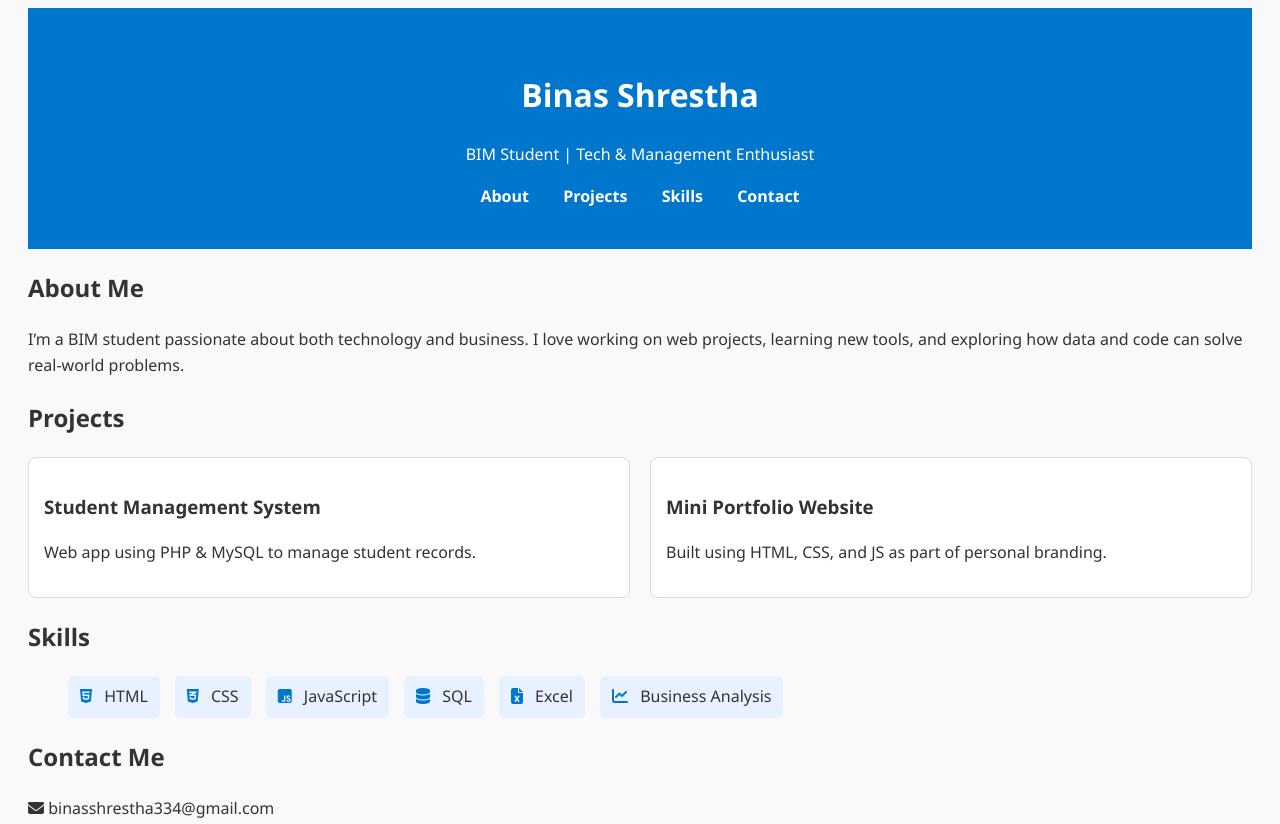
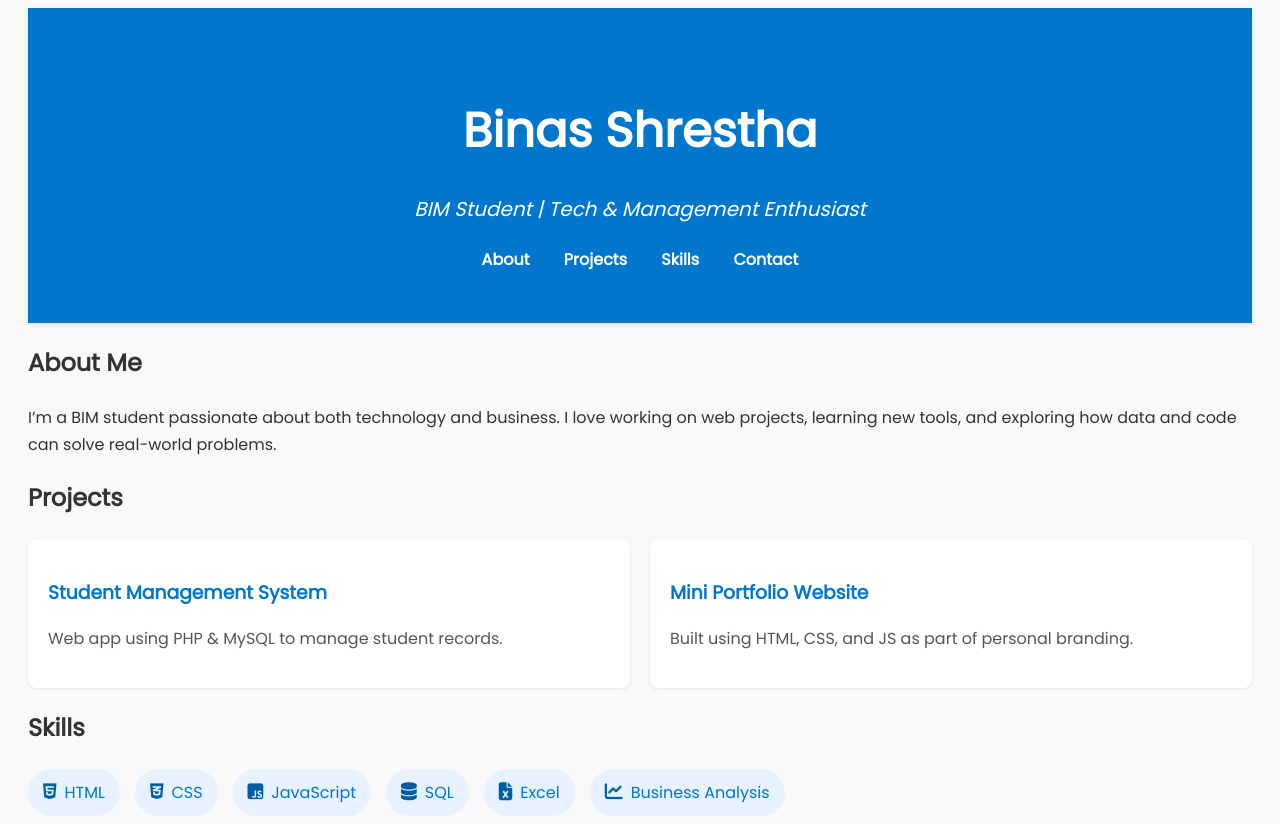
Before and after one commit to binasstha08/binas-protfolio, a plain HTML site: page index.html in a window 1280 px wide. Shown: the top 824 px of the page. Drawn offline with Linux system fonts and the light colour scheme.

Commit message:
Update style.css for improved styles

```diff
--- a/style.css
+++ b/style.css
@@ -1,23 +1,42 @@
 body {
-  font-family: 'Segoe UI', sans-serif;
-  line-height: 1.6;
+  font-family: 'Poppins', sans-serif;
+  line-height: 1.7;
   background: #f9f9f9;
   color: #333;
   padding: 0 20px;
+  max-width: 100vw;
+  overflow-x: hidden;
 }
 
 header {
   background: #0077cc;
   color: white;
   text-align: center;
-  padding: 40px 20px;
+  padding: 50px 20px;
+  box-shadow: 0 2px 6px rgba(0,0,0,0.1);
+}
+
+header h1 {
+  font-size: 3rem;
+  margin-bottom: 8px;
+}
+
+header p {
+  font-style: italic;
+  font-size: 1.25rem;
 }
 
 nav a {
   margin: 0 15px;
   color: white;
   text-decoration: none;
-  font-weight: bold;
+  font-weight: 600;
+  transition: color 0.3s ease;
+}
+
+nav a:hover {
+  color: #005fa3;
+  text-decoration: underline;
 }
 
 .project-list {
@@ -28,10 +47,25 @@ nav a {
 
 .project {
   flex: 1 1 45%;
-  background: #fff;
-  padding: 15px;
-  border: 1px solid #ddd;
+  background: white;
+  padding: 20px;
   border-radius: 8px;
+  box-shadow: 0 1px 3px rgba(0,0,0,0.1);
+  transition: box-shadow 0.3s ease, transform 0.3s ease;
+}
+
+.project:hover {
+  box-shadow: 0 8px 16px rgba(0, 119, 204, 0.3);
+  transform: translateY(-5px);
+}
+
+.project h3 {
+  color: #0077cc;
+  margin-bottom: 10px;
+}
+
+.project p {
+  color: #555;
 }
 
 .skills {
@@ -39,26 +73,32 @@ nav a {
   display: flex;
   flex-wrap: wrap;
   gap: 15px;
+  padding-left: 0;
 }
 
 .skills li {
   background: #e7f1ff;
-  padding: 8px 12px;
-  border-radius: 5px;
+  padding: 10px 15px;
+  border-radius: 25px;
   font-size: 16px;
+  display: flex;
+  align-items: center;
+  gap: 8px;
+  color: #0077cc;
 }
 
 .skills i {
-  margin-right: 8px;
-  color: #0077cc;
+  color: #005fa3;
+  font-size: 18px;
 }
 
 footer {
   text-align: center;
   padding: 20px;
   background: #222;
-  color: white;
-  margin-top: 30px;
+  color: #ccc;
+  margin-top: 40px;
+  font-size: 0.9rem;
 }
 
 @media (max-width: 768px) {
```
